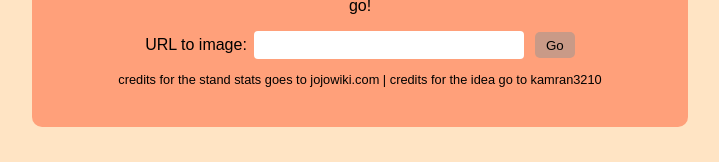
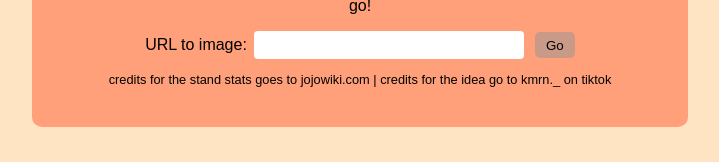
Before and after one commit to AlessioRW/jojo-stand-by-asd, a React (Create React App) app: page / in a window 1280 px wide. Shown: the part 458-620 px from the top of the page, without its empty margins (280-999 px from the left). Built offline with nearby package versions, Linux system fonts and the light colour scheme.

Commit message:
fixed credit

```diff
--- a/src/pages/Main.jsx
+++ b/src/pages/Main.jsx
@@ -10,6 +10,7 @@ export function Main(){
 
     function submit(){
         //https://charts.idrlabs.com/graphic/autism-spectrum?2&p=60,60,35,50,70,75,60,45,60,65&l=EN
+
         const pattern = new RegExp(
             '(https://charts.idrlabs.com/graphic/autism-spectrum\\?2&p=)([1-9][0-9]?([0-9]*)?,*){10}(&l=[A-Z]+)'
         )
@@ -54,7 +55,7 @@ export function Main(){
                     Invalid Input
                 </h3>
             }
-            <p className='credits'>credits for the stand stats goes to jojowiki.com | credits for the idea go to kamran3210</p>
+            <p className='credits'>credits for the stand stats goes to jojowiki.com | credits for the idea go to kmrn._ on tiktok</p>
             {/* <a href='https://github.com/AlessioRW/jojo-stand-by-asd'>GitHub Repo</a> */}
         </div>
     )
--- a/src/pages/Results.jsx
+++ b/src/pages/Results.jsx
@@ -5,7 +5,6 @@ import { useNavigate } from "react-router-dom/dist"
 
 export function Results(){
     const [standsByScore, setStandsByScore] = useState([])
-    const [queryParameters] = useSearchParams()
 
     const location =  useLocation()
     const navigate = useNavigate()
```
